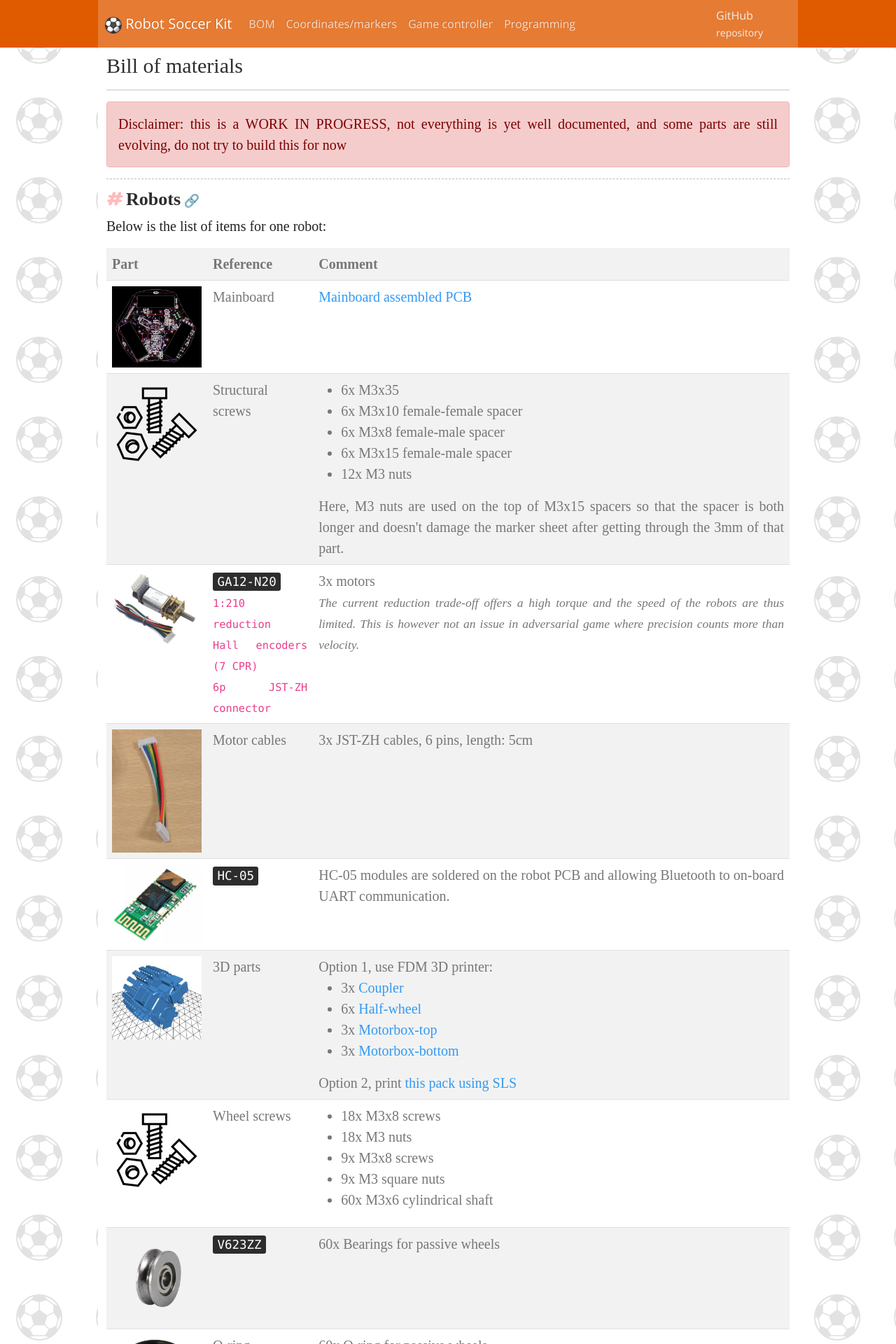
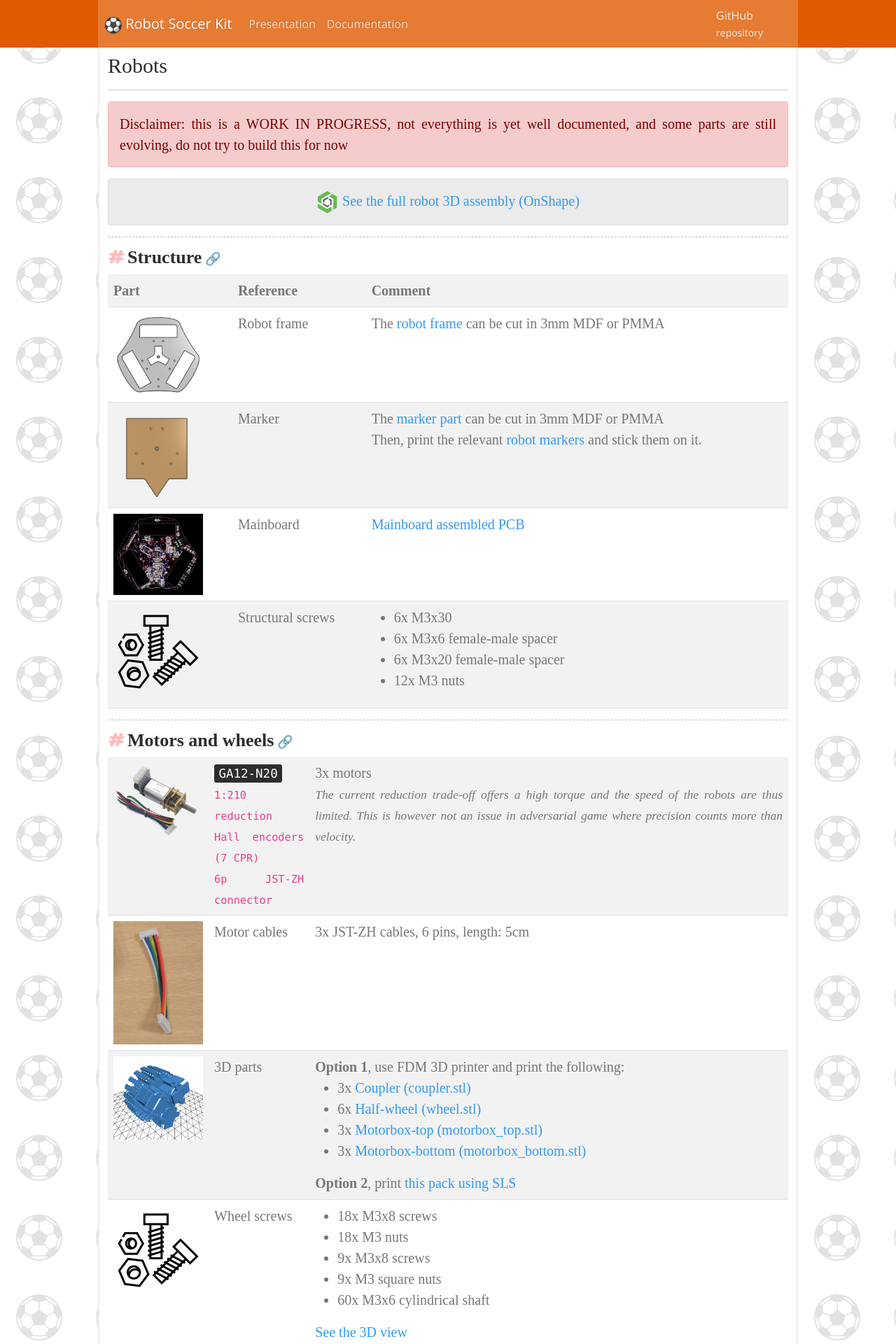
Before and after one commit to robot-soccer-kit/robot-soccer-kit.github.io, a Jekyll site: the page built from hardware-robots.md, in a window 1280 px wide. Shown: the top 1920 px of the page at 70% size. Built offline with Jekyll 4.4.1, drawn with Linux system fonts in a browser that asks for light colours; some web fonts are replaced; some of the changed text lies outside the part shown.

Commit message:
Updating doc (wip)

```diff
--- a/_layouts/default.html
+++ b/_layouts/default.html
@@ -31,17 +31,11 @@
       <div class="collapse navbar-collapse" id="navbarSupportedContent">
         <ul class="navbar-nav mr-auto w-100">
             <li class="nav-item">
-                <a class="nav-link" href="/bom">BOM</a>
+                <a class="nav-link" href="/">Presentation</a>
             </li>
             <li class="nav-item">
-                <a class="nav-link" href="/coordinates-field-markers">Coordinates/markers</a>
+                <a class="nav-link" href="/documentation">Documentation</a>
             </li>
-            <li class="nav-item">
-              <a class="nav-link" href="/game-controller">Game controller</a>
-          </li>
-          <li class="nav-item">
-            <a class="nav-link" href="/programming">Programming</a>
-        </li>
         </ul>
         <div>
             <a href="https://github.com/robot-soccer-kit/robot-soccer-kit" class="button text-light">GitHub <small>repository</small></a>
--- a/assets/style.css
+++ b/assets/style.css
@@ -10,11 +10,14 @@
 
 body {
     background-image:url('/assets/imgs/texture.png');
+    background-attachment: fixed;
     text-align: justify;
 }
 
 .body-container {
     background-color:white;
+    border-left:2px solid #eee;
+    border-right:2px solid #eee;
 }
 
 nav.navbar {
--- a/bom.md
+++ b/hardware-robots.md
@@ -1,8 +1,8 @@
 ---
-title: Bill of materials
+title: Robots
 layout: default
 mathjax: true
-permalink: /bom
+permalink: /hardware-robots
 ---
 
 <div class="alert alert-danger">
@@ -10,9 +10,14 @@ permalink: /bom
     evolving, do not try to build this for now
 </div>
 
-# Robots
+<div class="alert alert-secondary text-center">
+    <img src="/assets/imgs/onshape.png" width="32"/>
+    <a href="https://cad.onshape.com/documents/c5fe05581d14c59bfb08f79e/w/a8cb82e3a358c0b06e1cbf91/e/f45372d8263c18466905bd9b?renderMode=0&uiState=616d8b41f463de7ef1eedc0f">
+        See the full robot 3D assembly (OnShape)
+    </a>
+</div>
 
-Below is the list of items for one robot:
+# Structure
 
 <table class="table table-striped table-responsive">
     <tr>
@@ -26,6 +31,30 @@ Below is the list of items for one robot:
         Comment
         </th>
     </tr>
+        <tr>
+        <td>
+            <img src="/assets/imgs/frame.png" width="128" /><br/>
+        </td>
+        <td>
+            Robot frame
+        </td>
+        <td>
+            The <a href="https://github.com/robot-soccer-kit/robot-soccer-kit/raw/master/mechanics/frame.dxf">robot frame</a> can be cut in 3mm MDF or PMMA
+        </td>
+    </tr>
+    <tr>
+        <td>
+            <img src="/assets/imgs/marker.png" width="128" /><br/>
+        </td>
+        <td>
+            Marker
+        </td>
+        <td>
+            The <a href="https://github.com/robot-soccer-kit/robot-soccer-kit/raw/master/mechanics/marker.dxf">marker part</a> can be cut in 3mm MDF or PMMA
+            <br/>
+            Then, print the relevant <a href="/coordinates-field-markers#robots">robot markers</a> and stick them on it.
+        </td>
+    </tr>
     <tr>
         <td>
             <img src="/assets/imgs/pcb.png" width="128" /><br/>
@@ -34,7 +63,7 @@ Below is the list of items for one robot:
             Mainboard
         </td>
         <td>
-            <a href="https://github.com/robot-soccer-kit/robot-soccer-kit/tree/master/electronics">
+            <a href="/electronics">
             Mainboard assembled PCB
             </a>
         </td>
@@ -48,16 +77,18 @@ Below is the list of items for one robot:
         </td>
         <td>
             <ul>
-                <li>6x M3x35</li>
-                <li>6x M3x10 female-female spacer</li>
-                <li>6x M3x8 female-male spacer</li>
-                <li>6x M3x15 female-male spacer</li>
+                <li>6x M3x30</li>
+                <li>6x M3x6 female-male spacer</li>
+                <li>6x M3x20 female-male spacer</li>
                 <li>12x M3 nuts</li>
             </ul>
-            Here, M3 nuts are used on the top of M3x15 spacers so that the spacer is both longer and doesn't
-            damage the marker sheet after getting through the 3mm of that part.
         </td>
     </tr>
+</table>
+
+# Motors and wheels
+
+<table class="table table-striped table-responsive">
     <tr>
         <td>
             <img src="/assets/imgs/n20.png" width="128" /><br/>
@@ -94,51 +125,40 @@ Below is the list of items for one robot:
     </tr>
     <tr>
         <td>
-            <img src="/assets/imgs/hc-05.png" width="128" /><br/>
-        </td>
-        <td>
-            <kbd>HC-05</kbd>
-        </td>
-        <td>
-            HC-05 modules are soldered on the robot PCB and allowing Bluetooth to on-board UART communication.
-        </td>
-    </tr>
-    <tr>
-        <td>
             <img src="/assets/imgs/wheel-parts.png" width="128" /><br/>
         </td>
         <td>
             3D parts
         </td>
         <td>
-            Option 1, use FDM 3D printer:
+            <b>Option 1</b>, use FDM 3D printer and print the following:
             <ul>
                 <li>
                 3x
                 <a href="https://github.com/robot-soccer-kit/robot-soccer-kit/raw/master/mechanics/coupler.stl">
-                    Coupler
+                    Coupler (coupler.stl)
                 </a>
                 </li>
                 <li>
                 6x
                 <a href="https://github.com/robot-soccer-kit/robot-soccer-kit/raw/master/mechanics/wheel.stl">
-                    Half-wheel
+                    Half-wheel (wheel.stl)
                 </a>
                 </li>
                 <li>
                 3x
                 <a href="https://github.com/robot-soccer-kit/robot-soccer-kit/raw/master/mechanics/motorbox_top.stl">
-                    Motorbox-top
+                    Motorbox-top (motorbox_top.stl)
                 </a>
                 </li>
                 <li>
                 3x
                 <a href="https://github.com/robot-soccer-kit/robot-soccer-kit/raw/master/mechanics/motorbox_bottom.stl">
-                    Motorbox-bottom
+                    Motorbox-bottom (motorbox_bottom.stl)
                 </a>
                 </li>
             </ul>
-            Option 2, print
+            <b>Option 2</b>, print
             <a href="https://github.com/robot-soccer-kit/robot-soccer-kit/raw/master/mechanics/stack.stl">
             this pack using SLS
             </a>
@@ -159,6 +179,7 @@ Below is the list of items for one robot:
                 <li>9x M3 square nuts</li>
                 <li>60x M3x6 cylindrical shaft</li>
             </ul>
+            <a href="https://cad.onshape.com/documents/beccbfab729802507eb805eb/w/cfcb9ed7f156d2b4ab0a6a83/e/76e58097a54be25b6c68caca?explodedView=MKC8py8%2FfMHkcshYX&renderMode=0&rightPanel=explodedViewPanel&uiState=620185090f3755693d197f24">See the 3D view</a>
         </td>
     </tr>
     <tr>
@@ -186,30 +207,11 @@ Below is the list of items for one robot:
             60x O-ring for passive wheels
         </td>
     </tr>
-    <tr>
-        <td>
-            <img src="/assets/imgs/frame.png" width="128" /><br/>
-        </td>
-        <td>
-            Robot frame
-        </td>
-        <td>
-            The <a href="https://github.com/robot-soccer-kit/robot-soccer-kit/raw/master/mechanics/frame.dxf">robot frame</a> can be cut in 3mm MDF or PMMA
-        </td>
-    </tr>
-    <tr>
-        <td>
-            <img src="/assets/imgs/marker.png" width="128" /><br/>
-        </td>
-        <td>
-            Marker
-        </td>
-        <td>
-            The <a href="https://github.com/robot-soccer-kit/robot-soccer-kit/raw/master/mechanics/marker.dxf">marker part</a> can be cut in 3mm MDF or PMMA
-            <br/>
-            Then, print the relevant <a href="/coordinates-field-markers#robots">robot markers</a> and stick them on it.
-        </td>
-    </tr>
+</table>
+
+# Kicker
+
+<table class="table table-striped table-responsive">
     <tr>
         <td>
             <img src="/assets/imgs/solenoid.png" width="128" /><br/>
@@ -236,12 +238,12 @@ Below is the list of items for one robot:
             <ul>
                 <li>
                 <a href="https://github.com/robot-soccer-kit/robot-soccer-kit/raw/master/mechanics/kicker_tip_1.dxf">
-                Part 1 (front)
+                Front (kicker_tip_1.dxf)
                 </a>
                 </li>
                 <li>
                 <a href="https://github.com/robot-soccer-kit/robot-soccer-kit/raw/master/mechanics/kicker_tip_2.dxf">
-                Part 2 (bottom)
+                Bottom (kicker_tip_2.dxf)
                 </a>
                 </li>
             </ul>
@@ -261,6 +263,11 @@ Below is the list of items for one robot:
             </ul>
         </td>
     </tr>
+</table>
+
+# Powering
+
+<table class="table table-striped table-responsive">
     <tr>
         <td>
             <img src="/assets/imgs/18650.png" width="128" /><br/>
@@ -284,107 +291,3 @@ Below is the list of items for one robot:
         </td>
     </tr>
 </table>
-
-# Monitoring system
-
-<table class="table table-striped table-responsive">
-    <tr>
-        <th>
-        Part
-        </th>
-        <th style="min-width:25%">
-        Reference
-        </th>
-        <th>
-        Comment
-        </th>
-    </tr>
-    <tr>
-        <td>
-            <img src="/assets/imgs/field.png" width="128" /><br/>
-        </td>
-        <td>
-            Field
-        </td>
-        <td>
-            <span class="text-danger">It must be made of a thick carpet, so that the ball is stopped enough.
-            Else, the game experience will be very poor.</span>
-            <br/>
-            You can buy a thick green carpet of 2x2.5m, paint it, and print and stick
-            <a href="/coordinates-field-markers">field markers</a>.
-        </td>
-    </tr>
-    <tr>
-        <td>
-            <img src="/assets/imgs/spedal.png" width="128" /><br/>
-        </td>
-        <td>
-            <kbd>Spedal MF920Pro</kbd>
-            <br/>
-            <code>
-            1080p<br/>
-            30fps<br/>
-            120° angle
-            </code>
-        </td>
-        <td>
-            You can source other cameras, but the opening angle should be wide enough to see the whole field
-        </td>
-    </tr>
-    <tr>
-        <td>
-            <img src="/assets/imgs/balls.png" width="128" /><br/>
-        </td>
-        <td>
-            PU Orange ball
-        </td>
-        <td>
-            Those are golf-size balls made of some foam material called PU. It weights around 8g.
-        </td>
-    </tr>
-    <tr>
-        <td>
-            <img src="/assets/imgs/zexmte.png" width="128" /><br/>
-        </td>
-        <td>
-            ZEXMTE Bluetooth adapter
-        </td>
-        <td>
-            You can give a try to your computer integrated Bluetooth, but there are chances that the quality
-            of communication will not be good enough. This dongle was tested to work well with the kit.
-        </td>
-    </tr>
-    <tr>
-        <td>
-            <img src="/assets/imgs/extension.png" width="128" /><br/>
-        </td>
-        <td>
-            3m USB extension
-        </td>
-        <td>
-            The camera will be attached to the field structure, so you need an extension cable to connect it
-            to your computer. 3m is a good length.
-        </td>
-    </tr>
-    <tr>
-        <td>
-            <img src="/assets/imgs/pvc_tubes.png" width="128" /><br/>
-        </td>
-        <td>
-            PVC tubes
-        </td>
-        <td>
-            For the field structure, you can use PVC tubes, we recommend (all 50mm diameter):
-            <ul>
-                <li>2x 50cm tube</li>
-                <li>6x 100cm tube</li>
-                <li>5x L-shape connector</li>
-                <li>3x T-shape connector</li>
-                <li>2x female-female extension connector</li>
-            </ul>
-            <a href="https://cad.onshape.com/documents/9cc6b0daf9b557171e113c23/w/2f8478a1144ff882da321800/e/6a7d3327c83e310946f6c2d8?renderMode=0&uiState=61fbf48da6926b0dcb6fa21c">
-            See the suggested assembly (3D)
-            </a>
-        </td>
-    </tr>
-</table>
```
Also changed, not shown: documentation.html (added, +40 -0 lines), electronics.md (added, +8 -0 lines), hardware-setup.md (added, +110 -0 lines), index.html (+79 -45 lines), assets/imgs/api.png (added), assets/imgs/python.png (added).
